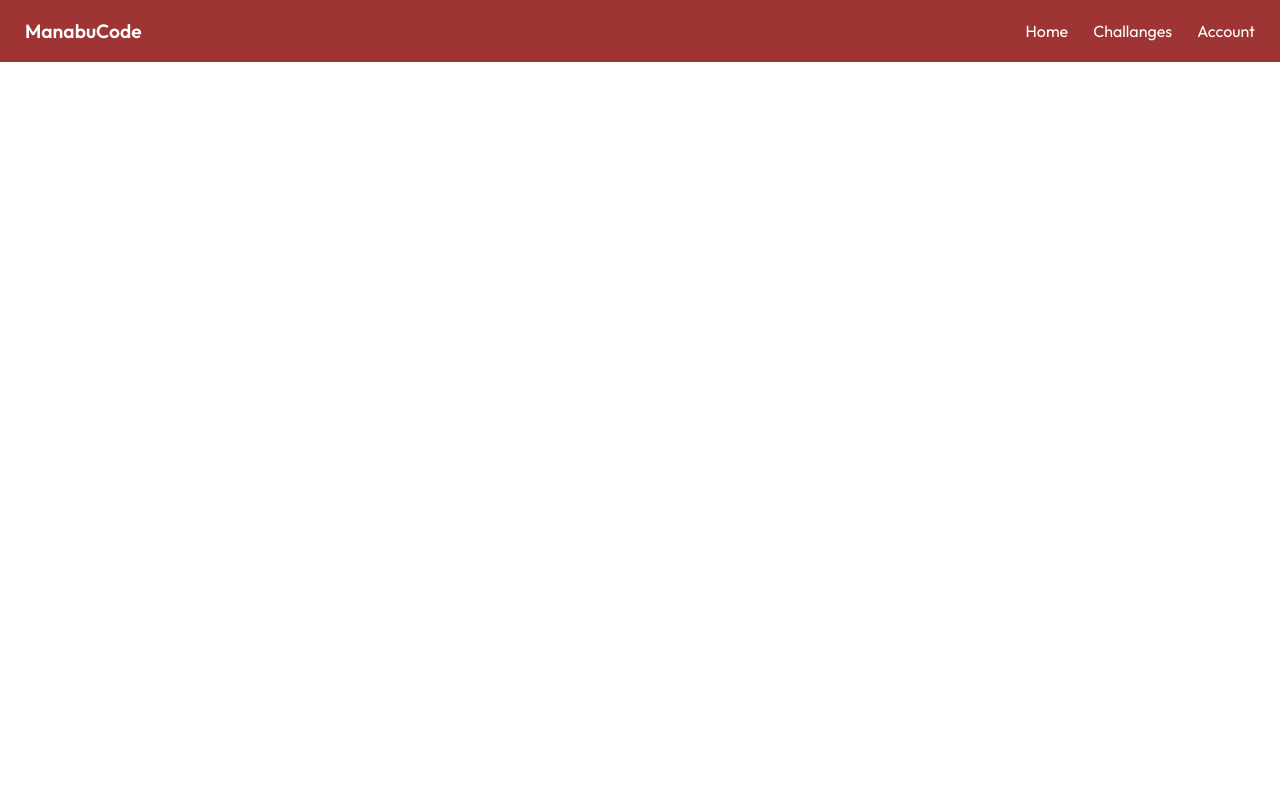
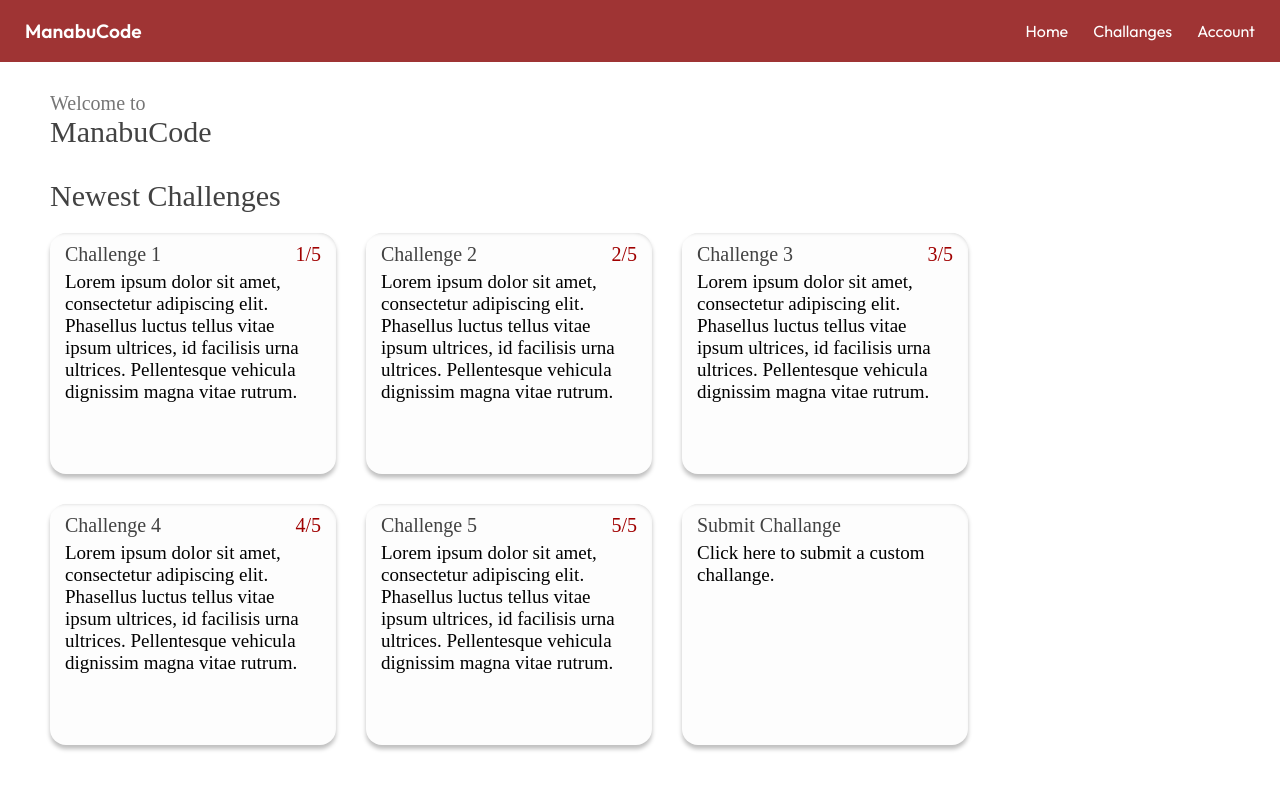
Before and after one commit to MarkDemidovs/-manabucode, a React (Vite) app in the folder frontend/: page / in a window 1280 px wide. Shown: the top 790 px of the page. Built offline with nearby package versions, Linux system fonts and the light colour scheme; a web font is replaced by a local one.

Commit message:
Frontend Basics

```diff
--- a/frontend/src/App.jsx
+++ b/frontend/src/App.jsx
@@ -1,7 +1,33 @@
 import Nav from "./Nav";
+import Panel from "./Panel";
 
 export default function App() {
-  return (
+  return ( <>
     <Nav />
+
+    <div id="pageLand">
+      <h5 className="smallTitle">Welcome to</h5>
+      <h3 className="bigTitle">ManabuCode</h3>
+
+      <h3 className="bigTitle" id="newTitle">Newest Challenges</h3>
+
+      <div id="cWindow">
+        <div id="row1C">
+			<Panel title={'Challenge 1'} difficulty={"1/5"} description={"Lorem ipsum dolor sit amet, consectetur adipiscing elit. Phasellus luctus tellus vitae ipsum ultrices, id facilisis urna ultrices. Pellentesque vehicula dignissim magna vitae rutrum. "}/>
+			<Panel title={'Challenge 2'} difficulty={"2/5"} description={"Lorem ipsum dolor sit amet, consectetur adipiscing elit. Phasellus luctus tellus vitae ipsum ultrices, id facilisis urna ultrices. Pellentesque vehicula dignissim magna vitae rutrum. "}/>
+			<Panel title={'Challenge 3'} difficulty={"3/5"} description={"Lorem ipsum dolor sit amet, consectetur adipiscing elit. Phasellus luctus tellus vitae ipsum ultrices, id facilisis urna ultrices. Pellentesque vehicula dignissim magna vitae rutrum. "}/>
+
+		</div>
+
+        <div id="row2C">
+			<Panel title={'Challenge 4'} difficulty={"4/5"} description={"Lorem ipsum dolor sit amet, consectetur adipiscing elit. Phasellus luctus tellus vitae ipsum ultrices, id facilisis urna ultrices. Pellentesque vehicula dignissim magna vitae rutrum. "}/>
+			<Panel title={'Challenge 5'} difficulty={"5/5"} description={"Lorem ipsum dolor sit amet, consectetur adipiscing elit. Phasellus luctus tellus vitae ipsum ultrices, id facilisis urna ultrices. Pellentesque vehicula dignissim magna vitae rutrum. "}/>
+			<Panel title={'Submit Challange'} difficulty={""} description={"Click here to submit a custom challange."}/>
+
+		</div>
+
+      </div>
+    </div>
+    </>
   )
 }
--- /dev/null
+++ b/frontend/src/Panel.jsx
@@ -0,0 +1,12 @@
+export default function Panel({title, difficulty, description}) {
+    return(
+        <div className="panelDiv">
+            <div className="row1D">
+                <h6 className="titlePanel">{title}</h6>
+                <h6 className="difPanel">{difficulty}</h6>
+            </div>
+
+            <p className="row2D">{description}</p>
+        </div>
+    )
+}
--- a/frontend/src/index.css
+++ b/frontend/src/index.css
@@ -1,18 +1,23 @@
-@import url('https://fonts.googleapis.com/css2?family=Outfit:wght@100..900&display=swap');
-
-
+@import url('https://fonts.googleapis.com/css2?family=REM:ital,wght@0,100..900;1,100..900 &display=swap');
+@import url('https://fonts.googleapis.com/css2?family=Outfit:wght@100..900&family=REM:ital,wght@0,100..900;1,100..900&display=swap');
 body {
+	margin: 0;
+	font-family: "REM", serif;
+	font-optical-sizing: auto;
+}
+h5,
+h3 {
 	margin: 0;
 }
 
-a  {
+a {
 	text-decoration: none;
 	color: rgb(0, 0, 0);
 }
 
 #navDiv {
 	background-color: #9F3434;
-    display:flex;
+	display: flex;
 	justify-content: space-between;
 	font-family: "Outfit", sans-serif;
 	font-optical-sizing: auto;
@@ -32,8 +37,93 @@ a  {
 	align-items: center;
 }
 
-#mainButtons a{
+#mainButtons a {
 	margin-right: 25px;
 	text-align: center;
-    color:#FFFFFF
+	color: #FFFFFF
 }
+
+#pageLand {
+	margin-left: 50px;
+	margin-top: 30px;
+}
+
+.smallTitle {
+	color: #767676;
+	font-size: 20px;
+	font-weight: 400;
+
+	font-family: "REM", serif;
+
+	font-optical-sizing: auto;
+}
+
+.bigTitle {
+	color: #424242;
+	font-weight: 500;
+
+	font-size: 30px;
+}
+
+#newTitle {
+	margin-top: 30px;
+	font-weight: 400;
+}
+
+#cWindow {
+	display: flex;
+    flex-direction: column;
+	margin-top: 20px;
+
+}
+.panelDiv {
+	border-radius: 16px;
+	background: #FDFDFD;
+
+	box-shadow: 0 4px 4px 0 rgba(0, 0, 0, 0.25), -2px 4px 4px -5px rgba(0, 0, 0, 0.25) inset;
+	width: 286px;
+	height: 241px;
+}
+#row1C {
+	display: flex;
+
+}
+#row2C {
+    margin-top: 30px;
+    display: flex;
+}
+
+.panelDiv {
+	display: flex;
+	flex-direction: column;
+    margin-right: 30px;
+
+}
+.row1D {
+	display: flex;
+	justify-content: space-between;
+	margin-top: 10px;
+
+
+}
+
+.titlePanel {
+	color: #424242;
+	font-weight: 500;
+
+	font-size: 20px;
+	margin: 0 0 0 15px;
+}
+
+.difPanel {
+	color: #a00000;
+	font-size: 20px;
+	font-weight: 500;
+	margin: 0 15px 0 0;
+}
+
+.row2D {
+	margin: 0;
+	padding: 5px 15px 10px;
+	font-size: 19px;
+}
```
Lines whose indentation alone changed are shown as unchanged.
